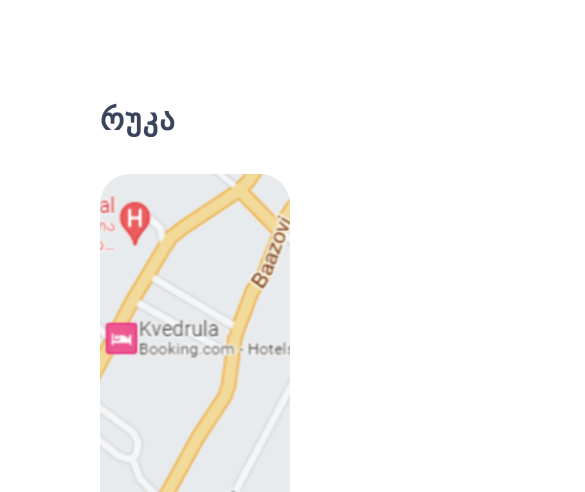
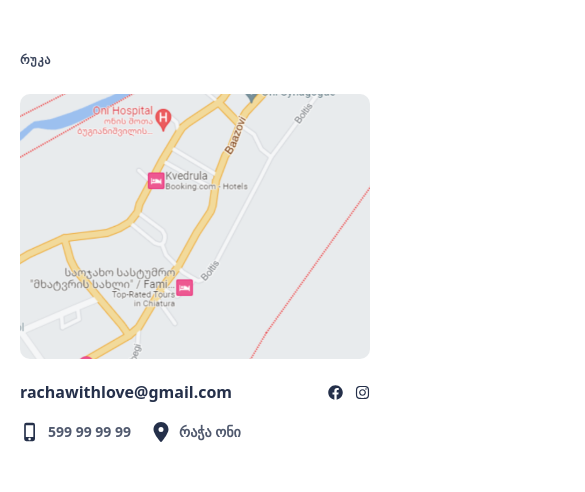
Before and after one commit to ShalvaMishvelidze/racha, a React (Vite) app: page /contact in a window 390 px wide. Shown: the part 325-817 px from the top of the page, 585 px wide, since content can reach past the window. Built offline with nearby package versions, Linux system fonts and the light colour scheme.

Commit message:
finished contact section mobile version

```diff
--- a/src/components/ContactContainer.jsx
+++ b/src/components/ContactContainer.jsx
@@ -5,34 +5,53 @@ import { MdOutlinePhoneIphone } from "react-icons/md";
 
 const ContactContainer = () => {
   return (
-    <section className="mx-25 mt-[100px]">
-      <h1 className="font-bold text-[30px] leading-[38px] tracking-[1.5px] text-blue-primary opacity-90">
+    <section className="mx-25 max-sm:mx-5 mt-[100px] max-sm:mt-[50px]">
+      <h1
+        className="font-bold text-[30px] max-sm:text-[12px]
+      leading-[38px] max-sm:leading-[20px]
+      tracking-[1.5px] max-sm:tracking-[0.8px]
+      text-blue-primary opacity-90"
+      >
         რუკა
       </h1>
       <img
-        className="mt-[36px] w-full h-[502px] object-cover rounded-[30px]"
+        className="mt-[36px] max-sm:mt-[24px] w-full
+        h-[502px] max-sm:h-[265px] object-cover
+        rounded-[30px] max-sm:rounded-[10px]"
         src={addressMap}
         alt="map"
       />
-      <div className="flex justify-between mt-[78px]">
-        <h1 className="text-[40px] leading-[49px] text-blue-primary font-bold">
+      <div className="flex justify-between mt-[78px] max-sm:mt-[24px]">
+        <h1
+          className="text-[40px] max-sm:text-[16px]
+        leading-[49px] max-sm:leading-[19px]
+        text-blue-primary font-bold"
+        >
           rachawithlove@gmail.com
         </h1>
-        <div className="flex items-center gap-[37px]">
-          <FaFacebook className="text-blue-primary text-[42px]" />
-          <FaInstagram className="text-blue-primary text-[42px]" />
+        <div className="flex items-center gap-[37px] max-sm:gap-[12px]">
+          <FaFacebook className="text-blue-primary text-[42px] max-sm:text-[15px]" />
+          <FaInstagram className="text-blue-primary text-[42px]  max-sm:text-[15px]" />
         </div>
       </div>
-      <div className="flex gap-[80px] mt-[55px] items-center">
-        <div className="flex items-center gap-[18px]">
-          <MdOutlinePhoneIphone className=" text-blue-primary text-[30px] " />
-          <h4 className="font-bold text-[18px] leading-[22px] text-blue-primary opacity-80">
+      <div className="flex gap-[80px] max-sm:gap-[20px] mt-[55px] max-sm:mt-[20px] items-center">
+        <div className="flex items-center gap-[18px] max-sm:gap-[8px]">
+          <MdOutlinePhoneIphone className=" text-blue-primary text-[30px] max-sm:text-[20px] " />
+          <h4
+            className="font-bold text-[18px] max-sm:text-[14px]
+          leading-[22px] max-sm:leading-[18px]
+          text-blue-primary opacity-80"
+          >
             599 99 99 99
           </h4>
         </div>
-        <div className="flex items-center gap-[18px]">
-          <FaLocationDot className=" text-blue-primary text-[30px] " />
-          <h4 className="font-bold text-[18px] leading-[22px] text-blue-primary opacity-80">
+        <div className="flex items-center gap-[18px] max-sm:gap-[8px]">
+          <FaLocationDot className=" text-blue-primary text-[30px] max-sm:text-[20px] " />
+          <h4
+            className="font-bold text-[18px] max-sm:text-[14px]
+          leading-[22px] max-sm:leading-[18px]
+          text-blue-primary opacity-80"
+          >
             რაჭა ონი
           </h4>
         </div>
--- a/src/pages/Contact.jsx
+++ b/src/pages/Contact.jsx
@@ -3,7 +3,7 @@ import HeroBanner from "../components/HeroBanner";
 
 const Contact = () => {
   return (
-    <main className="bg-primary pb-[142px]">
+    <main className="bg-primary pb-[142px] max-sm:pb-[100px]">
       <HeroBanner heading={"კონტაკტი"} />
       <ContactContainer />
     </main>
```
